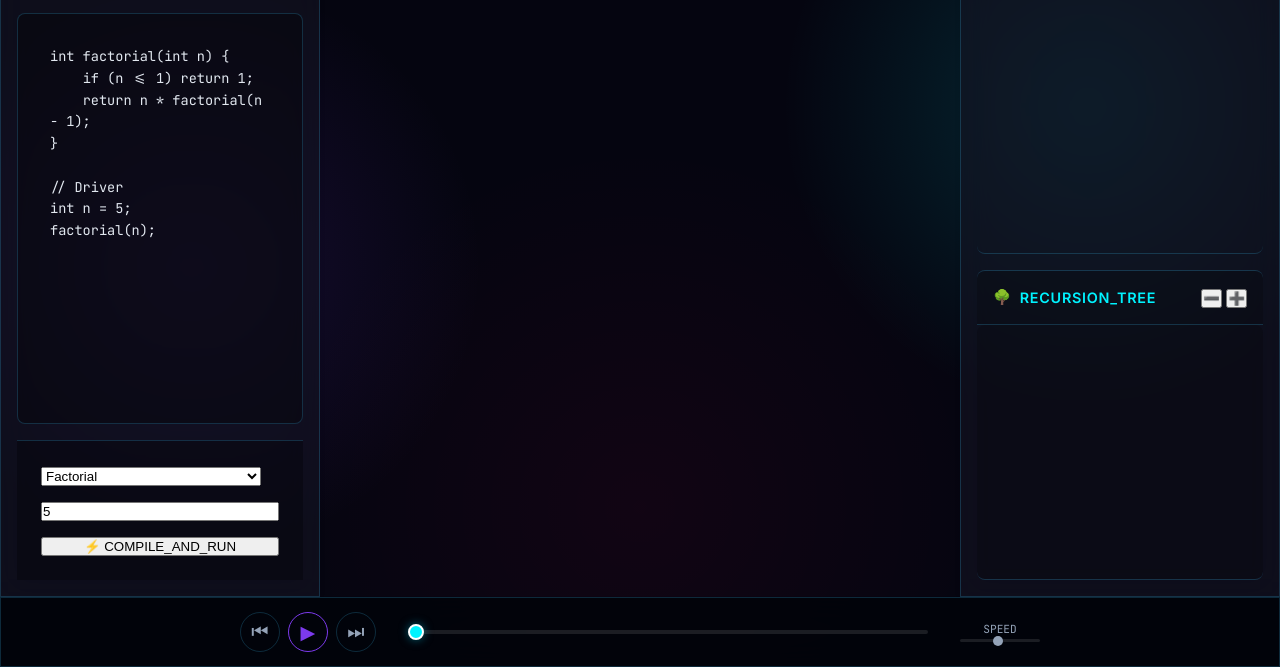
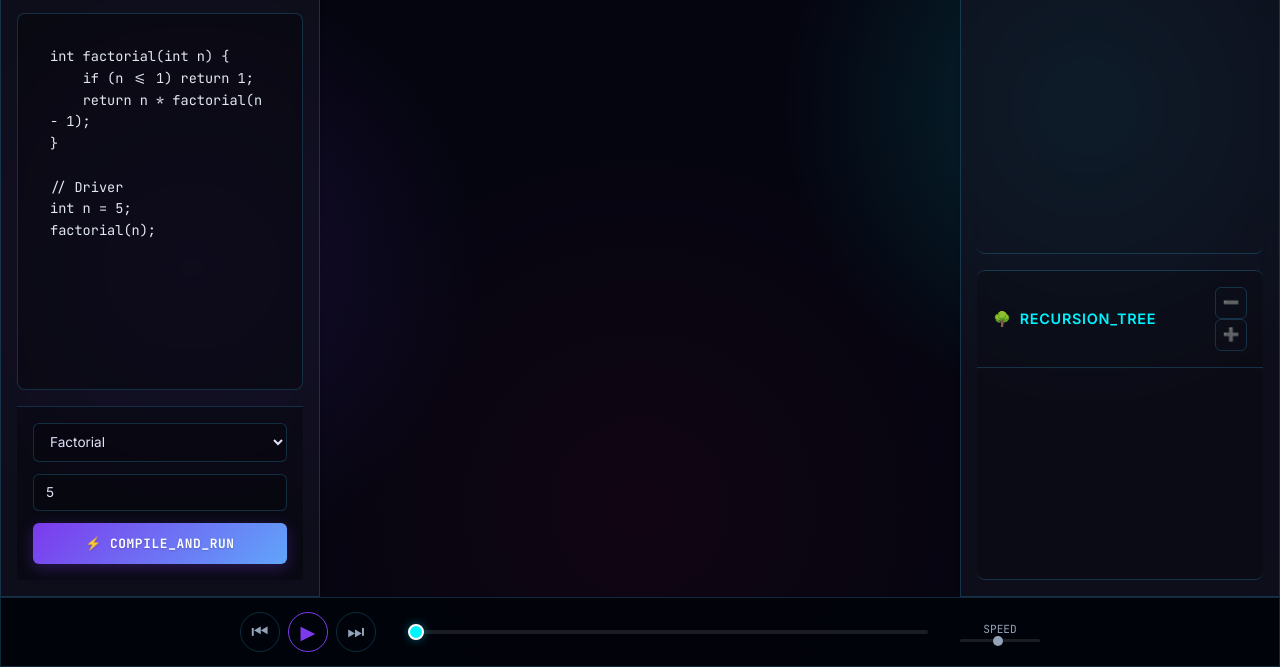
Before and after one commit to yogender-ai/Recursion-Xray, a plain HTML site: page index.html in a window 1280 px wide. Shown: the part 133-800 px from the top of the page. Drawn offline with nearby package versions, Linux system fonts and the light colour scheme.

Commit message:
feat: Add styling for control panel, cyber-select, cyber-input, cyber-btn, and icon-btn components.

```diff
--- a/xray-style.css
+++ b/xray-style.css
@@ -143,6 +143,94 @@ body {
 /* Custom Scrollbar for Code Editor if needed (textarea has native) */
 
 /* ... */
+
+/* --- Right Panel Components --- */
+/* --- Controls --- */
+.control-panel {
+    display: flex;
+    flex-direction: column;
+    gap: 0.75rem;
+    padding: 1rem;
+}
+
+.cyber-select,
+.cyber-input {
+    background: rgba(0, 0, 0, 0.2);
+    border: 1px solid var(--panel-border);
+    color: var(--text-primary);
+    padding: 0.6rem 0.75rem;
+    border-radius: 6px;
+    font-family: var(--font-ui);
+    font-size: 0.85rem;
+    transition: all 0.2s;
+    width: 100%;
+    box-sizing: border-box;
+}
+
+.cyber-select:hover,
+.cyber-input:hover {
+    border-color: rgba(124, 58, 237, 0.3);
+}
+
+.cyber-select:focus,
+.cyber-input:focus {
+    border-color: var(--accent-primary);
+    box-shadow: 0 0 0 2px rgba(124, 58, 237, 0.1);
+    outline: none;
+}
+
+/* --- Buttons --- */
+.cyber-btn {
+    position: relative;
+    background: linear-gradient(135deg, var(--accent-primary) 0%, #60a5fa 100%);
+    border: none;
+    color: white;
+    padding: 0.75rem;
+    border-radius: 6px;
+    font-family: var(--font-mono);
+    font-weight: 700;
+    font-size: 0.8rem;
+    letter-spacing: 0.05em;
+    cursor: pointer;
+    overflow: hidden;
+    transition: all 0.3s cubic-bezier(0.4, 0, 0.2, 1);
+    box-shadow: 0 4px 15px rgba(124, 58, 237, 0.3);
+    text-shadow: 0 1px 2px rgba(0, 0, 0, 0.2);
+    display: flex;
+    justify-content: center;
+    align-items: center;
+    gap: 0.5rem;
+}
+
+.cyber-btn:hover {
+    transform: translateY(-2px);
+    box-shadow: 0 6px 20px rgba(124, 58, 237, 0.4);
+    filter: brightness(1.1);
+}
+
+.cyber-btn:active {
+    transform: translateY(0);
+}
+
+.icon-btn {
+    background: transparent;
+    border: 1px solid var(--panel-border);
+    color: var(--text-secondary);
+    width: 32px;
+    height: 32px;
+    border-radius: 6px;
+    display: flex;
+    align-items: center;
+    justify-content: center;
+    cursor: pointer;
+    transition: all 0.2s;
+}
+
+.icon-btn:hover {
+    background: rgba(255, 255, 255, 0.05);
+    color: var(--text-primary);
+    border-color: rgba(255, 255, 255, 0.2);
+}
 
 /* --- Right Panel Components --- */
 .panel-section {
```
